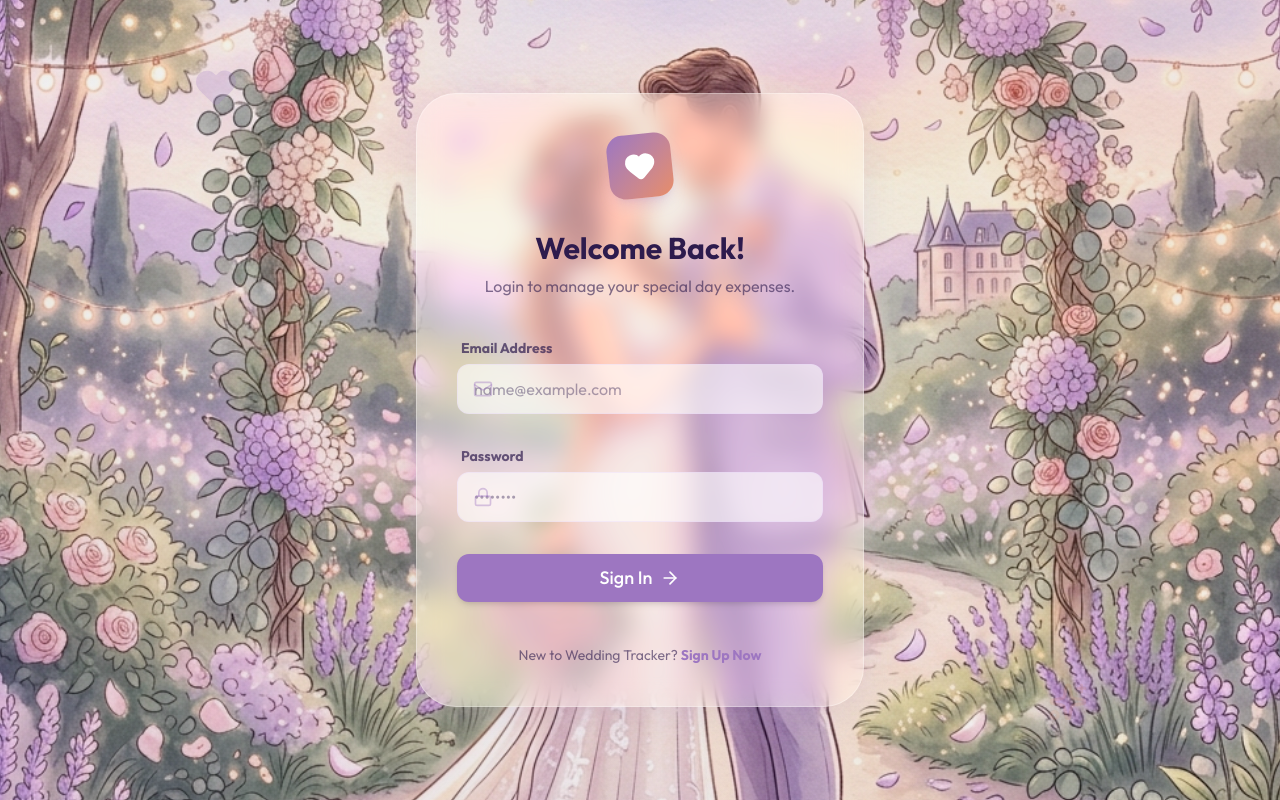
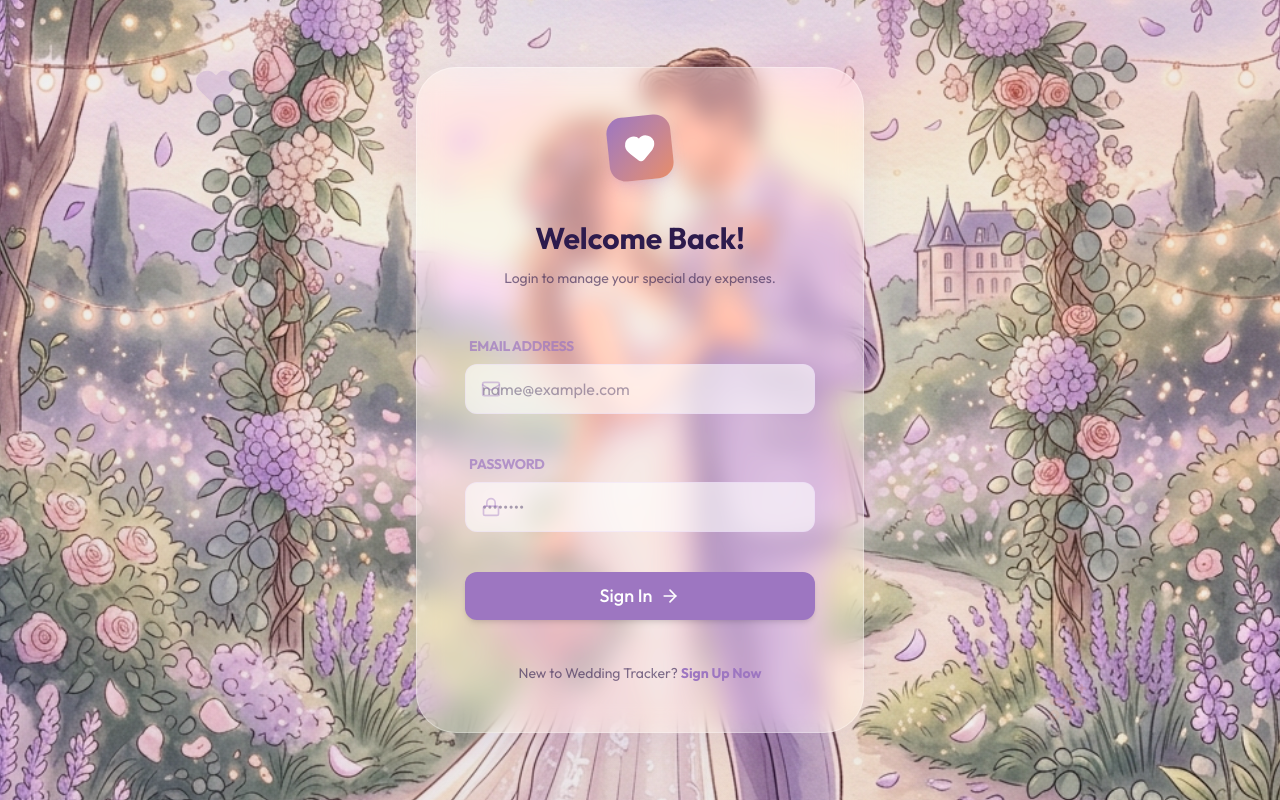
Before and after one commit to shettyprasad-git/Wedding-Expense-Tracker, a React (Vite) app in the folder frontend/: page /login in a window 1280 px wide. Built offline with nearby package versions, Linux system fonts and the light colour scheme; no server answers.

Commit message:
Fix: Backend 500 error diagnostics and Auth UI layout overhaul

```diff
--- a/frontend/src/pages/Auth.jsx
+++ b/frontend/src/pages/Auth.jsx
@@ -74,23 +74,23 @@ const Auth = () => {
         transition={{ duration: 0.8, ease: "backOut" }}
         className="w-full max-w-md z-10"
       >
-        <div className="auth-glass p-8 md:p-10 rounded-[2.5rem] relative">
-          <div className="flex justify-center mb-8">
+        <div className="auth-glass p-8 md:p-12 rounded-[2.5rem] relative">
+          <div className="flex justify-center mb-10">
             <div className="w-16 h-16 bg-gradient-to-br from-primary to-secondary rounded-2xl flex items-center justify-center shadow-lg shadow-primary/20 transform -rotate-6">
               <Heart className="text-white" size={32} fill="white" />
             </div>
           </div>
 
-          <div className="text-center mb-10">
-            <h1 className="text-3xl font-display font-bold text-foreground mb-2">
+          <div className="text-center mb-12">
+            <h1 className="text-3xl font-display font-bold text-foreground mb-3">
               {isLogin ? 'Welcome Back!' : 'Start Your Journey'}
             </h1>
-            <p className="text-foreground/60">
+            <p className="text-foreground/60 text-sm">
               {isLogin ? 'Login to manage your special day expenses.' : 'Create an account to track your wedding budget.'}
             </p>
           </div>
 
-          <form onSubmit={handleSubmit} className="space-y-8">
+          <form onSubmit={handleSubmit} className="space-y-10">
             <AnimatePresence mode="wait">
               {!isLogin && (
                 <motion.div
@@ -98,9 +98,9 @@ const Auth = () => {
                   initial={{ opacity: 0, height: 0 }}
                   animate={{ opacity: 1, height: 'auto' }}
                   exit={{ opacity: 0, height: 0 }}
-                  className="space-y-2"
+                  className="flex flex-col"
                 >
-                  <label className="block text-sm font-bold text-foreground/70 ml-1 font-sans mb-1.5">Full Name</label>
+                  <label className="block text-sm font-black text-primary/70 ml-1 mb-2 tracking-tight uppercase">Full Name</label>
                   <div className="relative">
                     <input
                       type="text"
@@ -115,8 +115,8 @@ const Auth = () => {
               )}
             </AnimatePresence>
 
-            <div className="space-y-2">
-              <label className="block text-sm font-bold text-foreground/70 ml-1 font-sans mb-1.5">Email Address</label>
+            <div className="flex flex-col">
+              <label className="block text-sm font-black text-primary/70 ml-1 mb-2 tracking-tight uppercase">Email Address</label>
               <div className="relative">
                 <Mail className="absolute left-4 top-1/2 -translate-y-1/2 text-primary/40" size={20} />
                 <input
@@ -130,8 +130,8 @@ const Auth = () => {
               </div>
             </div>
 
-            <div className="space-y-2">
-              <label className="block text-sm font-bold text-foreground/70 ml-1 font-sans mb-1.5">Password</label>
+            <div className="flex flex-col">
+              <label className="block text-sm font-black text-primary/70 ml-1 mb-2 tracking-tight uppercase">Password</label>
               <div className="relative">
                 <Lock className="absolute left-4 top-1/2 -translate-y-1/2 text-primary/40" size={20} />
                 <input
@@ -149,7 +149,7 @@ const Auth = () => {
               <motion.div
                 initial={{ opacity: 0, scale: 0.95 }}
                 animate={{ opacity: 1, scale: 1 }}
-                className="bg-red-50/50 text-red-600 p-3 rounded-xl text-sm font-medium border border-red-100 flex items-center justify-center gap-2"
+                className="bg-red-50/80 text-red-600 p-4 rounded-xl text-xs font-black border border-red-100 flex items-center justify-center gap-2 text-center"
               >
                 {error}
               </motion.div>
```
Also changed, not shown: 1 other file (tests, documents, lock files or other folders).
